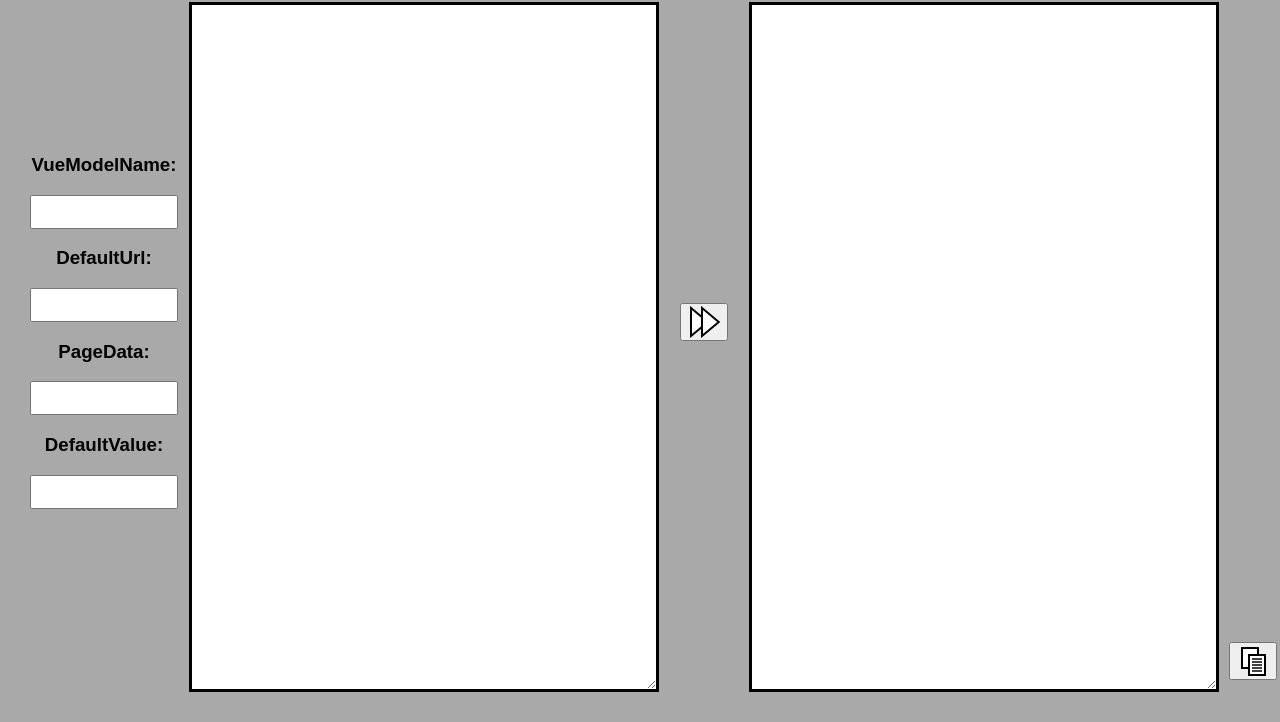
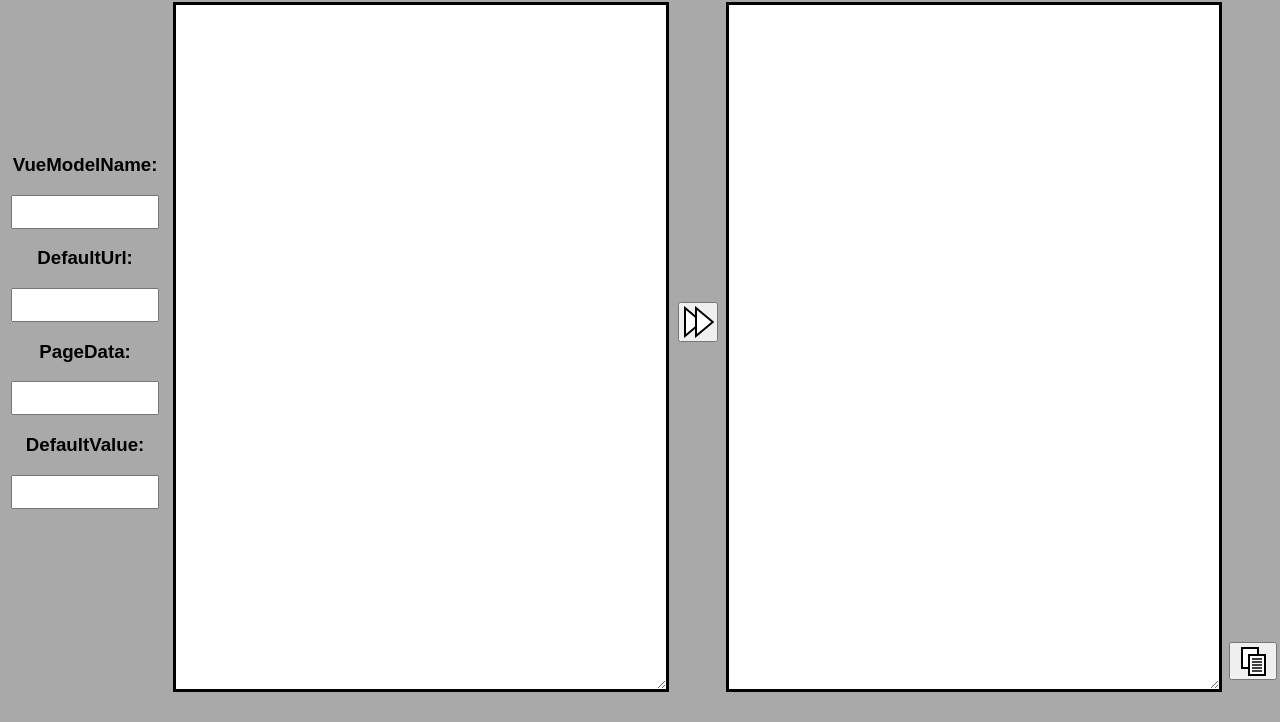
Before and after one commit to skyline3340/AutoVueModel, a plain HTML site: page index.html in a window 1280 px wide. Shown: the part 78-800 px from the top of the page. Drawn offline with Linux system fonts and the light colour scheme.

Commit message:
upgrade interface.

```diff
--- a/css/style.css
+++ b/css/style.css
@@ -5,7 +5,7 @@ body {
     margin: 0;
     display: flex;
     flex-direction: row;
-    justify-content: center;
+    justify-content: space-evenly;
     background-color: darkgray;
     font-family: sans-serif;
     overflow: auto;
@@ -49,9 +49,16 @@ label {
     align-items: center;
 }
 
+.codeDiv{
+    width: 100%;
+    display: flex;
+    justify-content: flex-end;
+    height: 85%;
+}
+
 .code {
-    width: 90%;
-    height: 85%;
+    width: 95%;
+    height: 100%;
     overflow: auto;
     font-size: 1.2em;
     border: .2em black solid;
--- a/index.html
+++ b/index.html
@@ -10,14 +10,22 @@
 </head>
 
 <body>
-    <div class="group" style="width: 10%; justify-content: center;">
-        <label><h3>VueModelName:</h3></label>
+    <div class="group" style="width: 10%; justify-content: center; margin-left: 1%;">
+        <label>
+            <h3>VueModelName:</h3>
+        </label>
         <input class="input" id="name" type="text">
-        <label><h3>DefaultUrl:</h3></label>
+        <label>
+            <h3>DefaultUrl:</h3>
+        </label>
         <input class="input" id="defaultUrl" type="text">
-        <label><h3>PageData:</h3></label>
+        <label>
+            <h3>PageData:</h3>
+        </label>
         <input class="input" id="pageData" type="text">
-        <label><h3>DefaultValue:</h3></label>
+        <label>
+            <h3>DefaultValue:</h3>
+        </label>
         <input class="input" id="defaultValue" type="text">
 
     </div>
@@ -25,19 +33,25 @@
         <label>
             <h1>HTML INPUT</h1>
         </label>
-        <textarea id="InputCode" class="code" type="text" rows="45"></textarea>
+        <div class="codeDiv">
+            <textarea id="InputCode" class="code" type="text" rows="45"></textarea>
+        </div>
     </div>
     <div class="group" style="width: 5%; flex-direction: inherit; flex-basis: content;">
-        <button id="conBtn" class="conBtn" onclick="ConvertToVueModel()"></button>
+        <button id="conBtn" class="conBtn" onclick="ConvertToVueModel()" style="padding: 2px 2px 2px 2px;"></button>
     </div>
     <div class="group">
         <label>
             <h1>VueModel OUTPUT</h1>
         </label>
-        <textarea id="OutputCode" class="code" type="text" rows="45" readonly></textarea>
+        <div class="codeDiv" style="justify-content: flex-start;">
+            <textarea id="OutputCode" class="code" type="text" rows="45" readonly></textarea>
+        </div>
+    </div>
+
+    <div class="group" style="width: 2%; flex-direction: column-reverse; margin-bottom: 3%;">
         <button id="copyBtn" class="copyBtn" onclick="copyCode('OutputCode')"></button>
     </div>
-
     <div id="copyInfo" class="info">
         <h3>Copy Successful!</h3>
     </div>
```
